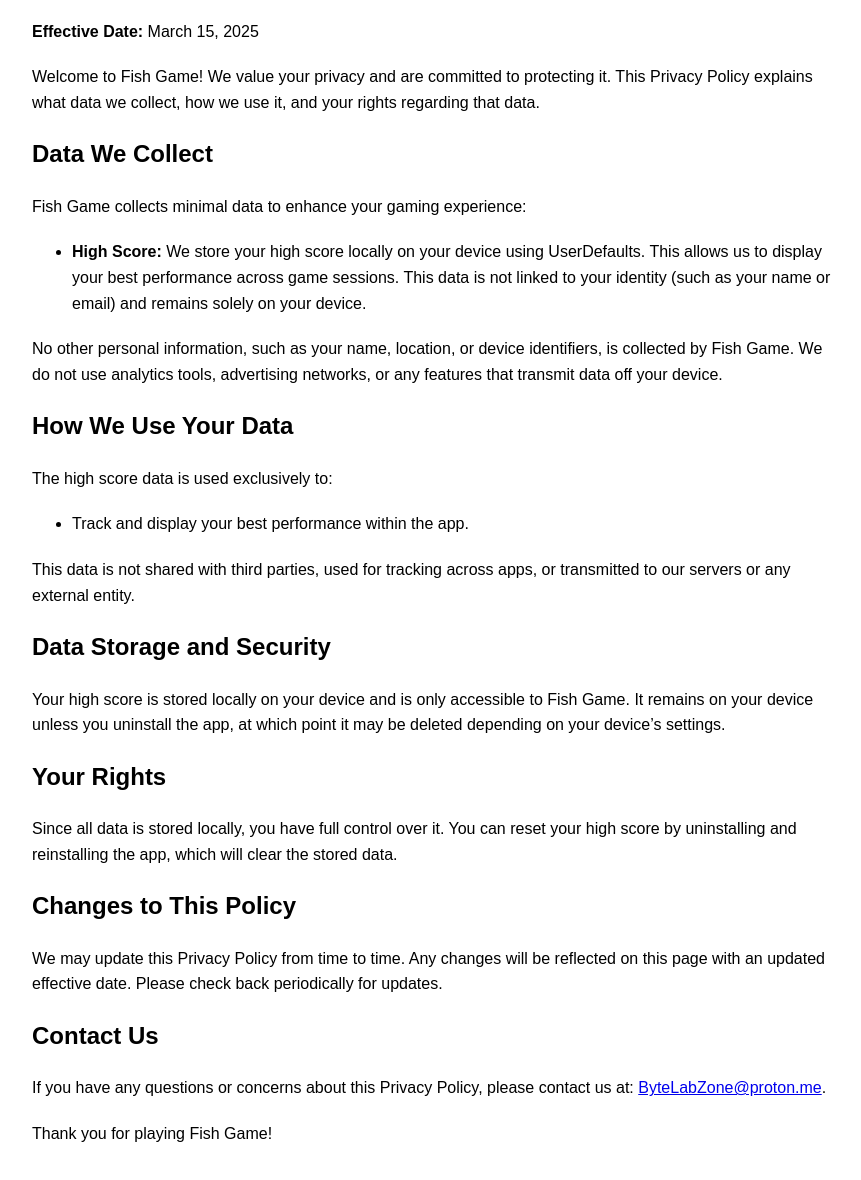
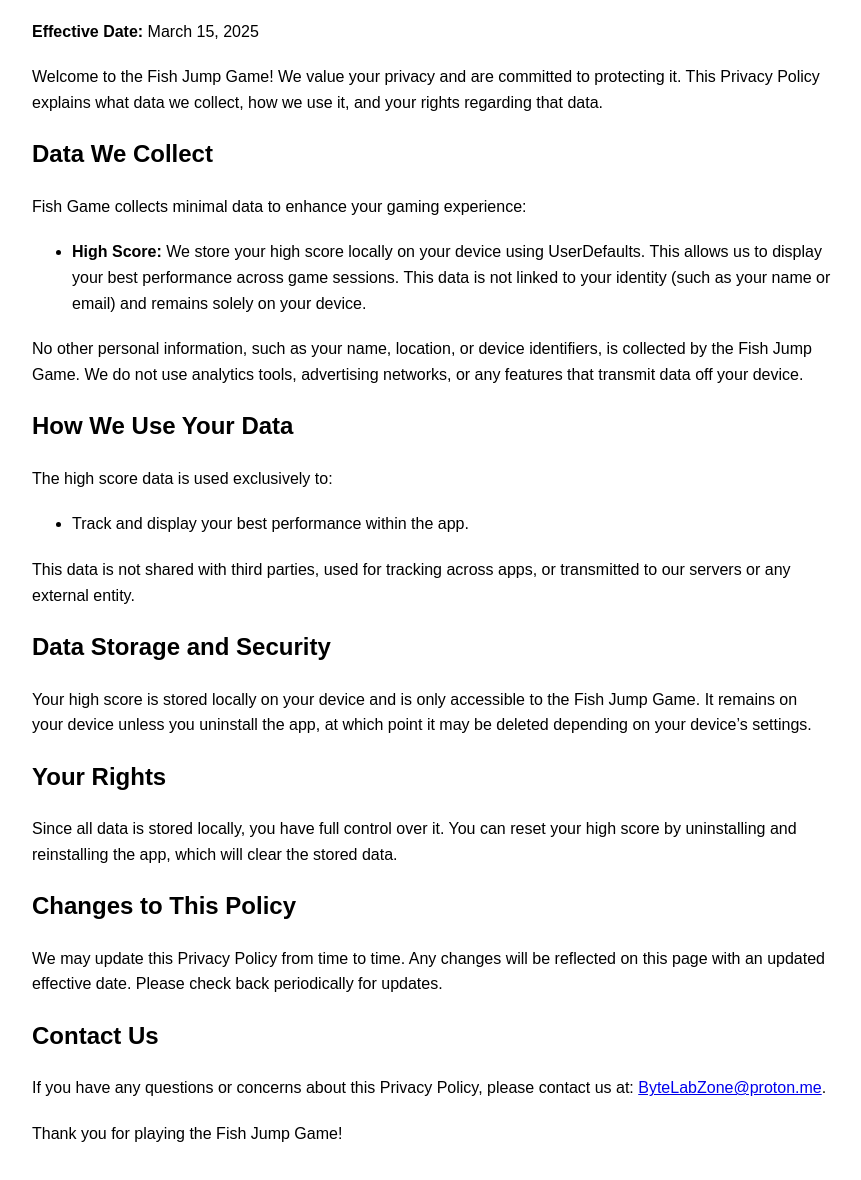
Before and after one commit to ByteLabZone/Fishjump-privacy, a plain HTML site: page index.html in a window 1280 px wide. Shown: the part 94-1274 px from the top of the page, without its empty margins (208-1069 px from the left). Drawn offline with Linux system fonts and the light colour scheme.

Commit message:
Update index.html

```diff
--- a/index.html
+++ b/index.html
@@ -24,14 +24,14 @@
 <body>
     <h1>Privacy Policy for Fish Game</h1>
     <p><strong>Effective Date:</strong> March 15, 2025</p>
-    <p>Welcome to Fish Game! We value your privacy and are committed to protecting it. This Privacy Policy explains what data we collect, how we use it, and your rights regarding that data.</p>
+    <p>Welcome to the Fish Jump Game! We value your privacy and are committed to protecting it. This Privacy Policy explains what data we collect, how we use it, and your rights regarding that data.</p>
 
     <h2>Data We Collect</h2>
     <p>Fish Game collects minimal data to enhance your gaming experience:</p>
     <ul>
         <li><strong>High Score:</strong> We store your high score locally on your device using UserDefaults. This allows us to display your best performance across game sessions. This data is not linked to your identity (such as your name or email) and remains solely on your device.</li>
     </ul>
-    <p>No other personal information, such as your name, location, or device identifiers, is collected by Fish Game. We do not use analytics tools, advertising networks, or any features that transmit data off your device.</p>
+    <p>No other personal information, such as your name, location, or device identifiers, is collected by the Fish Jump Game. We do not use analytics tools, advertising networks, or any features that transmit data off your device.</p>
 
     <h2>How We Use Your Data</h2>
     <p>The high score data is used exclusively to:</p>
@@ -41,7 +41,7 @@
     <p>This data is not shared with third parties, used for tracking across apps, or transmitted to our servers or any external entity.</p>
 
     <h2>Data Storage and Security</h2>
-    <p>Your high score is stored locally on your device and is only accessible to Fish Game. It remains on your device unless you uninstall the app, at which point it may be deleted depending on your device’s settings.</p>
+    <p>Your high score is stored locally on your device and is only accessible to the Fish Jump Game. It remains on your device unless you uninstall the app, at which point it may be deleted depending on your device’s settings.</p>
 
     <h2>Your Rights</h2>
     <p>Since all data is stored locally, you have full control over it. You can reset your high score by uninstalling and reinstalling the app, which will clear the stored data.</p>
@@ -52,6 +52,6 @@
     <h2>Contact Us</h2>
     <p>If you have any questions or concerns about this Privacy Policy, please contact us at: <a href="mailto:ByteLabZone@proton.me">ByteLabZone@proton.me</a>.</p>
 
-    <p>Thank you for playing Fish Game!</p>
+    <p>Thank you for playing the Fish Jump Game!</p>
 </body>
 </html>
```
